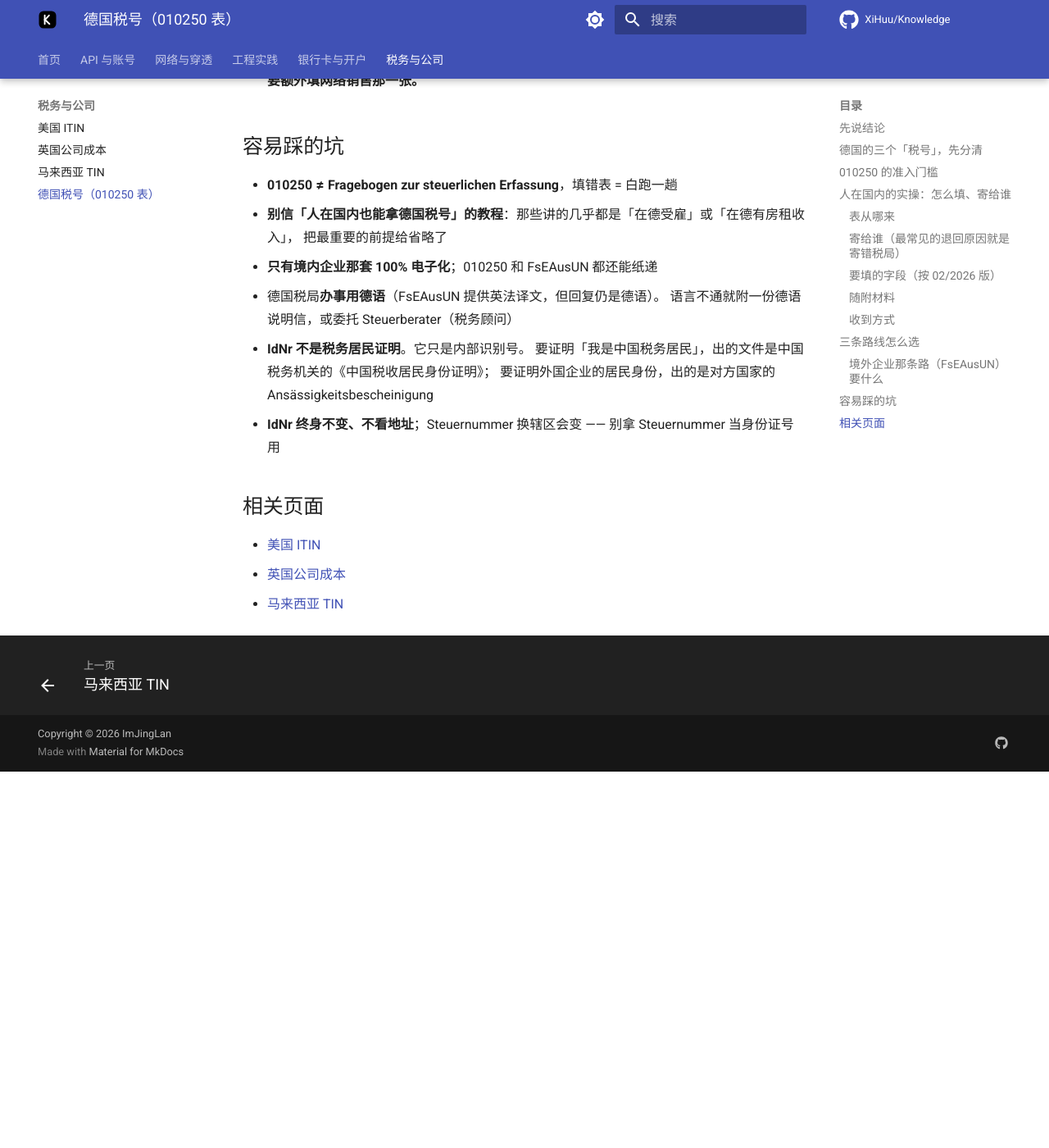
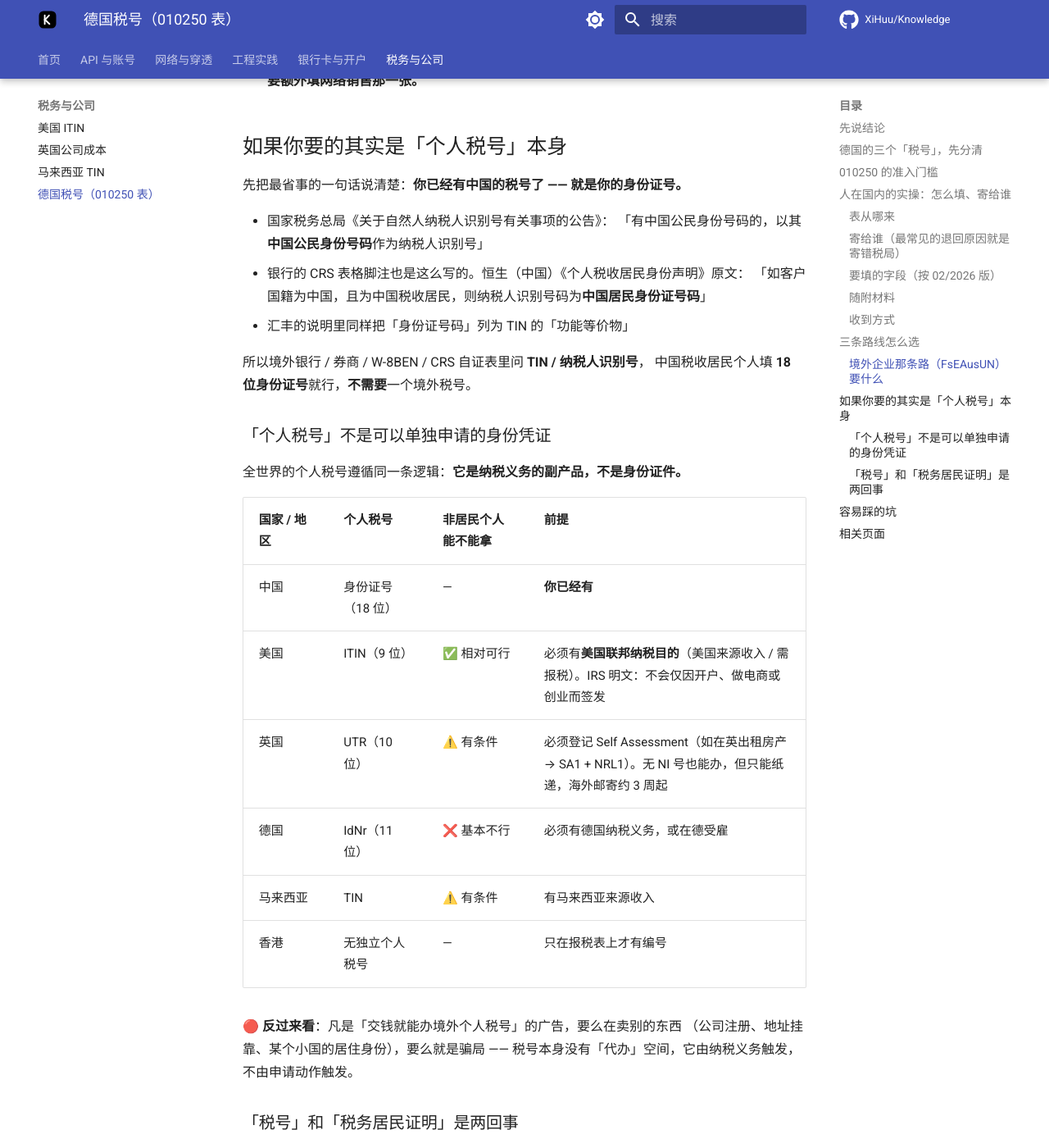
Before and after one commit to XiHuu/Knowledge, an MkDocs documentation site: the page built from docs/tax/germany-tax-id.md, in a window 1280 px wide and 1400 px high, scrolled down 4067 px. Shown: the whole window at 82% size. Built offline with MkDocs 1.6.1 and Material for MkDocs 9.7.7, drawn with Linux system fonts in a browser that asks for light colours; comment, search, counter and statistics services are not loaded; before the commit the page ends 5008 px from its top, so only the background shows below that; some of the changed text lies outside the part shown.

Commit message:
docs(tax): 德国税号页补「个人税号」这一节的真相
用户澄清目的是「给我个人开税号」，不是给企业。查证后发现最有用的一条是：
**中国税收居民个人已经有 TIN 了，就是 18 位身份证号。**

- 国家税务总局《关于自然人纳税人识别号有关事项的公告》：有中国公民身份号码的，
  以其中国公民身份号码作为纳税人识别号
- 恒生（中国）CRS 个人税收居民身份声明脚注原文：「如客户国籍为中国，
  且为中国税收居民，则纳税人识别号码为中国居民身份证号码」
- 汇丰的 CRS 说明把「身份证号码」列为 TIN 的功能等价物

所以境外银行/券商/W-8BEN/CRS 自证表里的 TIN 一栏，填身份证号即可，
不需要另办境外税号。

另加两张对照表：
- 各国个人税号对非居民的开放度（中国/美国 ITIN/英国 UTR/德国 IdNr/马来西亚/香港），
  统一规律是「税号是纳税义务的副产品，不是身份证件」
- 税号 vs 税务居民证明的区别（后者才是《中国税收居民身份证明》）

mkdocs build --strict 通过；32 页 / 28 图。

```diff
--- a/docs/tax/germany-tax-id.md
+++ b/docs/tax/germany-tax-id.md
@@ -105,6 +105,45 @@ IdNr 会**邮寄到你填的境外地址**；也可以在表里指定由某个
   **`Handel mit Waren über das Internet`（通过互联网销售货物）**、`Personenbeförderung`（客运）、
   `Anteilseigner`（股东）。**只在网上卖货的境外企业要额外填网络销售那一张。**
 
+## 如果你要的其实是「个人税号」本身
+
+先把最省事的一句话说清楚：**你已经有中国的税号了 —— 就是你的身份证号。**
+
+- 国家税务总局《关于自然人纳税人识别号有关事项的公告》：
+  「有中国公民身份号码的，以其**中国公民身份号码**作为纳税人识别号」
+- 银行的 CRS 表格脚注也是这么写的。恒生（中国）《个人税收居民身份声明》原文：
+  「如客户国籍为中国，且为中国税收居民，则纳税人识别号码为**中国居民身份证号码**」
+- 汇丰的说明里同样把「身份证号码」列为 TIN 的「功能等价物」
+
+所以境外银行 / 券商 / W-8BEN / CRS 自证表里问 **TIN / 纳税人识别号**，
+中国税收居民个人填 **18 位身份证号**就行，**不需要**一个境外税号。
+
+### 「个人税号」不是可以单独申请的身份凭证
+
+全世界的个人税号遵循同一条逻辑：**它是纳税义务的副产品，不是身份证件。**
+
+| 国家 / 地区 | 个人税号 | 非居民个人能不能拿 | 前提 |
+| --- | --- | --- | --- |
+| 中国 | 身份证号（18 位） | — | **你已经有** |
+| 美国 | ITIN（9 位） | ✅ 相对可行 | 必须有**美国联邦纳税目的**（美国来源收入 / 需报税）。IRS 明文：不会仅因开户、做电商或创业而签发 |
+| 英国 | UTR（10 位） | ⚠️ 有条件 | 必须登记 Self Assessment（如在英出租房产 → SA1 + NRL1）。无 NI 号也能办，但只能纸递，海外邮寄约 3 周起 |
+| 德国 | IdNr（11 位） | ❌ 基本不行 | 必须有德国纳税义务，或在德受雇 |
+| 马来西亚 | TIN | ⚠️ 有条件 | 有马来西亚来源收入 |
+| 香港 | 无独立个人税号 | — | 只在报税表上才有编号 |
+
+🔴 **反过来看**：凡是「交钱就能办境外个人税号」的广告，要么在卖别的东西
+（公司注册、地址挂靠、某个小国的居住身份），要么就是骗局 ——
+税号本身没有「代办」空间，它由纳税义务触发，不由申请动作触发。
+
+### 「税号」和「税务居民证明」是两回事
+
+| 你想要 | 实际该办什么 | 找谁 |
+| --- | --- | --- |
+| 一个号码用来填表 | 身份证号（已有） | 不用办 |
+| 证明「我是中国税收居民」 | 《**中国税收居民身份证明**》（免费） | 主管税务机关 |
+| 证明「我是某国税收居民」 | 该国出具的 Ansässigkeitsbescheinigung / Certificate of Residence | 该国税务机关 |
+| 在德国 / 欧盟做生意要开票 | 德国的 Steuernummer / USt-IdNr | 见上文 FsEAusUN 那条路 |
+
 ## 容易踩的坑
 
 - **010250 ≠ Fragebogen zur steuerlichen Erfassung**，填错表 = 白跑一趟
```
